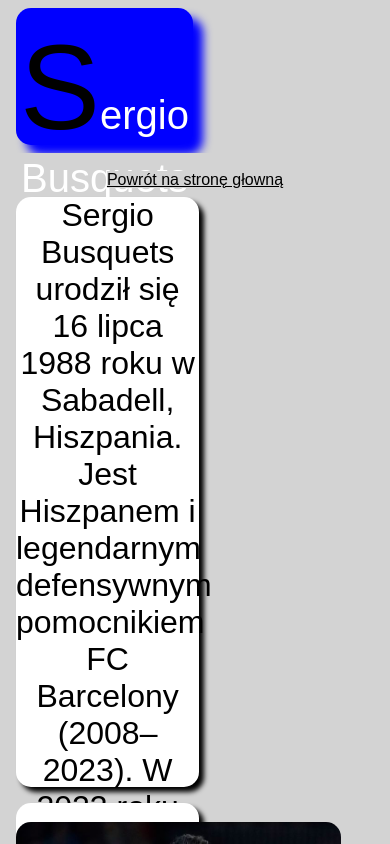
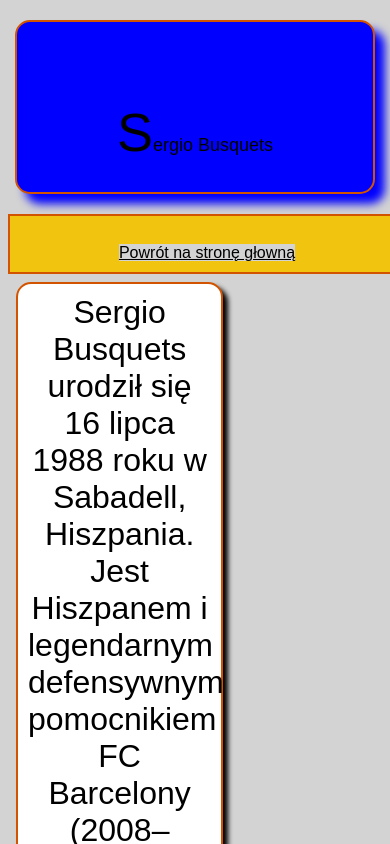
Before and after one commit to JakubSzelag2tb/7-ulubionych-pilkarzy, a plain HTML site: page busi.html in a window 390 px wide. Shown: the top 844 px of the page. Drawn offline with Linux system fonts and the light colour scheme.

Commit message:
style.css

```diff
--- a/style.css
+++ b/style.css
@@ -229,3 +229,103 @@ li {
   @media only screen and (max-width: 300px) {
     .text {font-size: 11px}
   }
+
+/* Styl domyślny */
+
+.div1 {
+
+    width: 400px;
+
+    height: 200px;
+
+    background-color: #3498db;
+
+    margin: 20px auto;
+
+    text-align: center;
+
+    line-height: 200px;
+
+    color: white;
+
+    font-size: 24px;
+
+    transition: all 0.3s ease;
+
+}
+
+div {
+
+    border: 2px solid #ccc;
+
+    padding: 15px;
+
+    margin: 15px;
+
+    transition: all 0.3s ease;
+
+}
+
+
+@media screen and (max-width: 600px) {
+
+    .div1 {
+
+        width: 90%;
+
+        height: 150px;
+
+        background-color: #e67e22;
+
+        font-size: 18px;
+
+        color: black;
+
+    }
+
+    div {
+
+        background-color: #f1c40f;
+
+        border-color: #d35400;
+
+        margin: 10px;
+
+        padding: 10px;
+
+    }
+
+}
+
+
+@media screen and (max-width: 300px) {
+
+    .div1 {
+
+        width: 80%;
+
+        height: 120px;
+
+        background-color: #e74c3c;
+
+        font-size: 14px;
+
+        transform: translateX(10%);
+
+    }
+
+    div {
+
+        padding: 5px;
+
+        margin: 5px;
+
+        background-color: #9b59b6;
+
+        border-color: #8e44ad;
+
+        border-radius: 10px;
+
+    }
+
+}
```
